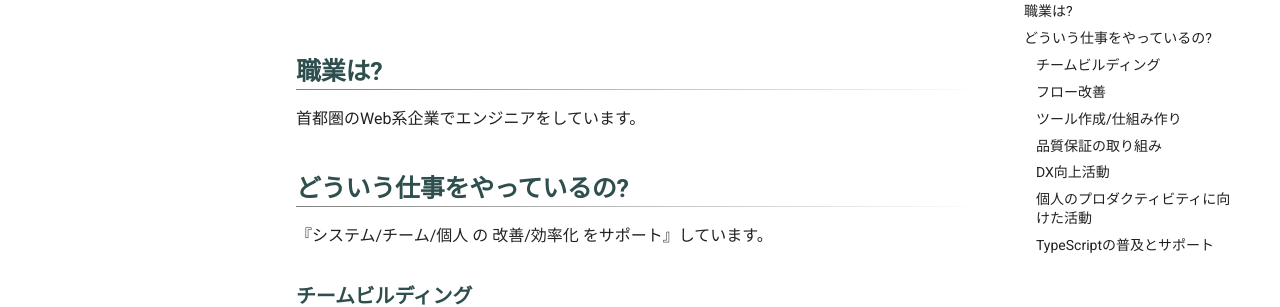
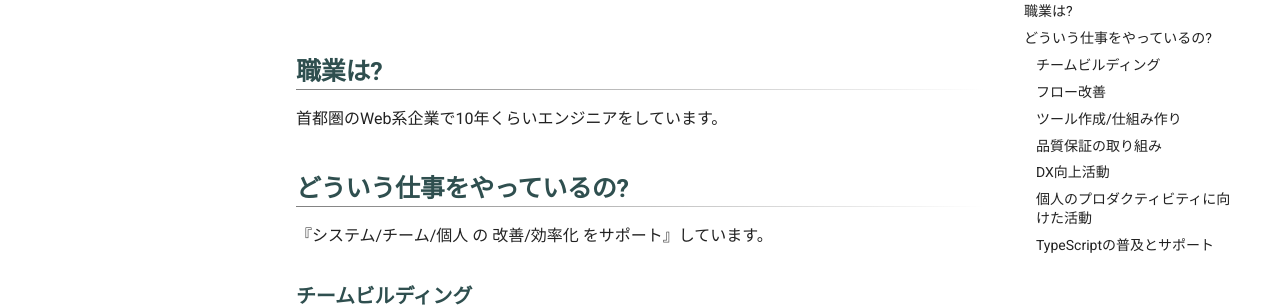
Before and after one commit to tadashi-aikawa/mimizou-room, an MkDocs documentation site: the page built from docs/Who_am_I/index.md, in a window 1280 px wide and 900 px high, scrolled down 640 px. Shown: the part 151-458 px from the top of the window. Built offline with MkDocs 1.6.1 and Material for MkDocs 9.7.7, drawn with Linux system fonts in a browser that asks for light colours; comment, search, counter and statistics services are not loaded.

Commit message:
[WhoamI] 働いている期間を追加

```diff
--- a/docs/Who_am_I/index.md
+++ b/docs/Who_am_I/index.md
@@ -25,7 +25,7 @@ title: 自己紹介
 職業は?
 -------
 
-首都圏のWeb系企業でエンジニアをしています。
+首都圏のWeb系企業で10年くらいエンジニアをしています。
 
 
 どういう仕事をやっているの?
```
